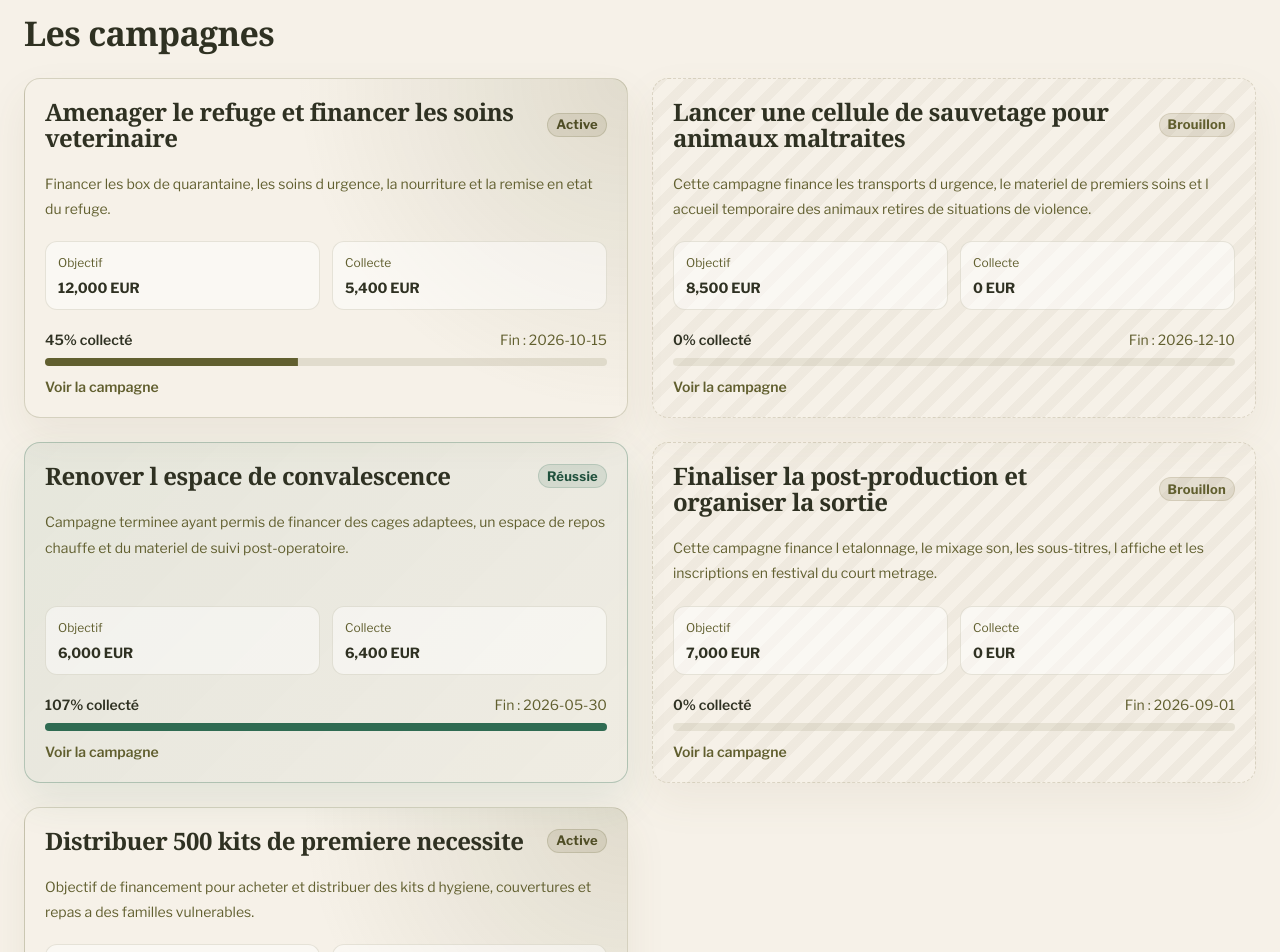
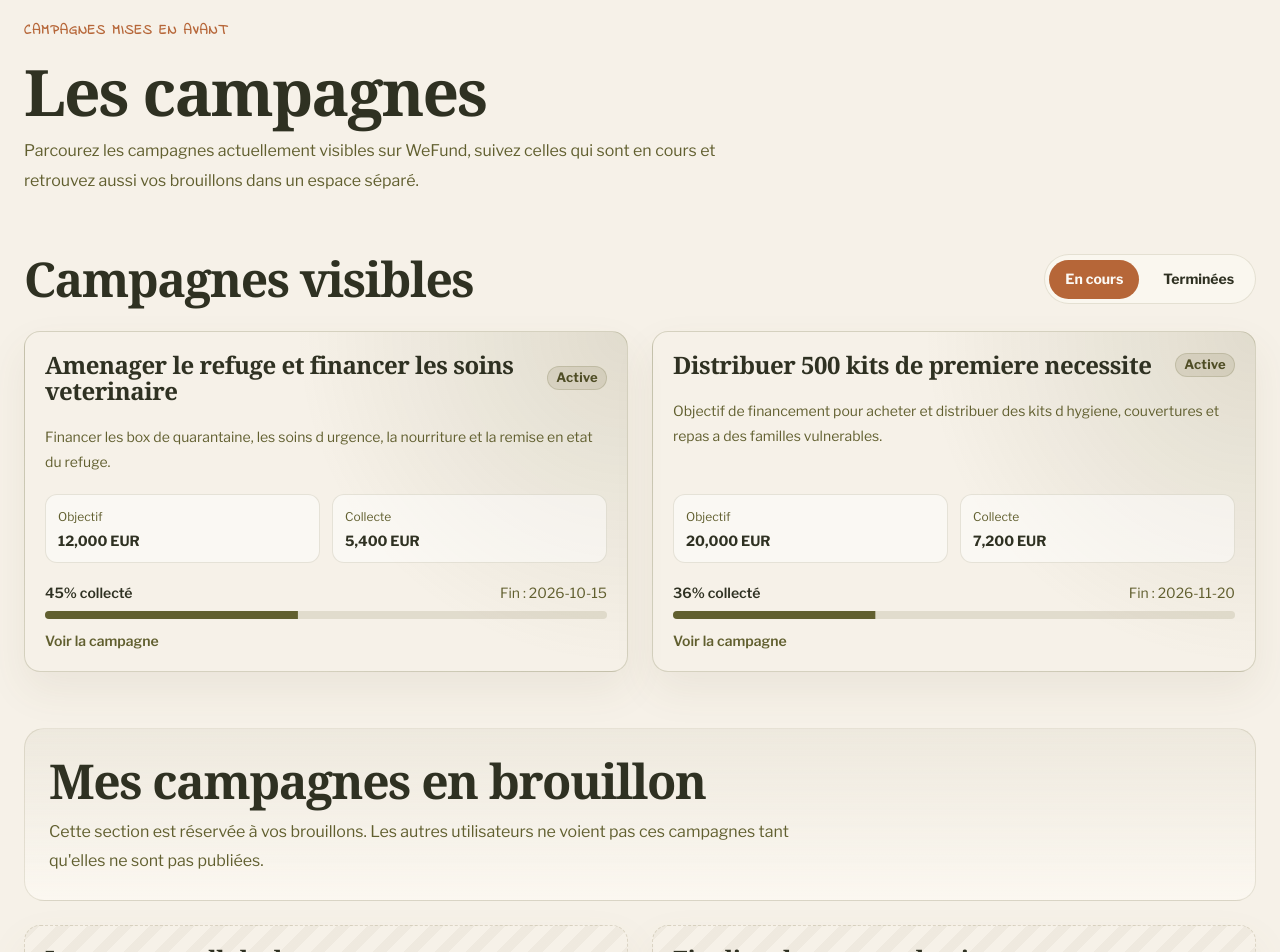
Before and after one commit to wefund-qsi/wefund-frontend, a React (Vite) app: page /campaigns in a window 1280 px wide. Shown: the part 100-1052 px from the top of the page. Built offline with nearby package versions, Linux system fonts and the light colour scheme; a web font is replaced by a local one.

Commit message:
feat: design of campaigns pages

```diff
--- a/src/App.tsx
+++ b/src/App.tsx
@@ -204,7 +204,7 @@ function App() {
           <Routes>
             <Route path="/" element={<HomePage viewAllProjects={viewAllProjects} viewAllCampaigns={viewAllCampaigns} />} />
             <Route path="/projects" element={<ProjectsPage viewAllProjects={viewAllProjects} />} />
-            <Route path="/campaigns" element={<CampaignsPage viewAllCampaigns={viewAllCampaigns} />} />
+            <Route path="/campaigns" element={<CampaignsPage viewAllCampaigns={viewAllCampaigns} currentUserId={CURRENT_USER_ID} />} />
             <Route
               path="/campaigns/:id"
               element={
--- a/src/infrastructure/i18n/locales/en.json
+++ b/src/infrastructure/i18n/locales/en.json
@@ -138,6 +138,11 @@
   },
   "campaign": {
     "listTitle": "Campaigns",
+    "pageEyebrow": "Featured campaigns",
+    "pageDescription": "Browse the campaigns currently visible on WeFund, follow the ones still running, and also find your drafts in a separate space.",
+    "publicSectionTitle": "Visible campaigns",
+    "draftSectionTitle": "My draft campaigns",
+    "draftSectionDescription": "This section is reserved for your drafts. Other users cannot see these campaigns until they are published.",
     "detailsEyebrow": "Campaign details",
     "backToProject": "Back to project",
     "createCampaign": "Create a Campaign",
@@ -157,9 +162,16 @@
     "ownerActions": "Manage campaign",
     "projectUnavailable": "The linked project is not available.",
     "emptyList": "No campaigns available yet.",
+    "emptyActiveList": "No active campaigns at the moment.",
+    "emptyFinishedList": "No finished campaigns at the moment.",
+    "emptyDraftList": "No draft campaigns at the moment.",
     "notFound": "Campaign not found",
     "edit": "Edit campaign",
     "delete": "Delete campaign",
+    "filters": {
+      "active": "Active",
+      "finished": "Finished"
+    },
     "statuses": {
       "BROUILLON": "Draft",
       "EN_ATTENTE": "Pending",
--- a/src/infrastructure/i18n/locales/fr.json
+++ b/src/infrastructure/i18n/locales/fr.json
@@ -137,6 +137,11 @@
   },
   "campaign": {
     "listTitle": "Les campagnes",
+    "pageEyebrow": "Campagnes mises en avant",
+    "pageDescription": "Parcourez les campagnes actuellement visibles sur WeFund, suivez celles qui sont en cours et retrouvez aussi vos brouillons dans un espace séparé.",
+    "publicSectionTitle": "Campagnes visibles",
+    "draftSectionTitle": "Mes campagnes en brouillon",
+    "draftSectionDescription": "Cette section est réservée à vos brouillons. Les autres utilisateurs ne voient pas ces campagnes tant qu'elles ne sont pas publiées.",
     "detailsEyebrow": "Campagne en détail",
     "backToProject": "Retour au projet",
     "createCampaign": "Créer une campagne",
@@ -156,9 +161,16 @@
     "ownerActions": "Gérer la campagne",
     "projectUnavailable": "Le projet lié n'est pas disponible.",
     "emptyList": "Aucune campagne disponible pour le moment.",
+    "emptyActiveList": "Aucune campagne en cours pour le moment.",
+    "emptyFinishedList": "Aucune campagne terminée pour le moment.",
+    "emptyDraftList": "Aucune campagne en brouillon pour le moment.",
     "notFound": "Campagne introuvable",
     "edit": "Modifier la campagne",
     "delete": "Supprimer la campagne",
+    "filters": {
+      "active": "En cours",
+      "finished": "Terminées"
+    },
     "statuses": {
       "BROUILLON": "Brouillon",
       "EN_ATTENTE": "En attente",
--- a/src/ui/pages/CampaignsPage.tsx
+++ b/src/ui/pages/CampaignsPage.tsx
@@ -1,39 +1,153 @@
-import { Grid, Typography } from "@mui/material";
-import { useEffect, useState } from "react";
+import { Box, Button, Grid, Stack, Typography } from "@mui/material";
+import { alpha } from "@mui/material/styles";
+import { useEffect, useMemo, useState } from "react";
 import { useTranslation } from "react-i18next";
 import type { Campaign } from "../../domain/campagns/entites/campaign";
 import type { ViewAllCampaigns } from "../../domain/campagns/uses-cases/view-all-campaigns";
+import type { UserId } from "../../domain/users/entities/user";
 import CampaignCard from "../components/CampaignCard";
 
 interface CampaignsPageProps {
   viewAllCampaigns: ViewAllCampaigns;
+  currentUserId: UserId;
 }
 
-function CampaignsPage({ viewAllCampaigns }: CampaignsPageProps) {
+function CampaignsPage({ viewAllCampaigns, currentUserId }: CampaignsPageProps) {
   const { t } = useTranslation();
   const [campaigns, setCampaigns] = useState<Campaign[]>([]);
+  const [selectedFilter, setSelectedFilter] = useState<"ACTIVE" | "FINISHED">("ACTIVE");
 
   useEffect(() => {
     viewAllCampaigns.execute().then(setCampaigns).catch(console.error);
   }, [viewAllCampaigns]);
 
+  const publicCampaigns = useMemo(
+    () => campaigns.filter((campaign) =>
+      campaign.status === "ACTIVE" || campaign.status === "REUSSIE" || campaign.status === "ECHOUEE"),
+    [campaigns],
+  );
+
+  const filteredCampaigns = useMemo(
+    () => publicCampaigns.filter((campaign) =>
+      selectedFilter === "ACTIVE" ? campaign.status === "ACTIVE" : campaign.status === "REUSSIE" || campaign.status === "ECHOUEE"),
+    [publicCampaigns, selectedFilter],
+  );
+
+  const draftCampaigns = useMemo(
+    () => campaigns.filter((campaign) => campaign.ownerId === currentUserId && campaign.status === "BROUILLON"),
+    [campaigns, currentUserId],
+  );
+
   return (
-    <>
-      <Typography variant="h4" component="h1" fontWeight={700} mb={3}>
+    <Box sx={{ display: "flex", flexDirection: "column", gap: { xs: 5, md: 7 } }}>
+      <Stack spacing={1.5} sx={{ maxWidth: 760 }}>
+        <Typography variant="overline" color="secondary.main">
+          {t("campaign.pageEyebrow")}
+        </Typography>
+        <Typography variant="h1" component="h1" sx={{ fontSize: { xs: "2.4rem", md: "4rem" }, lineHeight: { xs: 1.03, md: 0.98 } }}>
           {t("campaign.listTitle")}
         </Typography>
-      {campaigns.length === 0 ? (
-        <Typography color="text.secondary">{t("campaign.emptyList")}</Typography>
+        <Typography variant="body1" sx={{ color: "text.secondary", lineHeight: 1.85 }}>
+          {t("campaign.pageDescription")}
+        </Typography>
+      </Stack>
+
+      <Stack spacing={3}>
+        <Stack direction={{ xs: "column", md: "row" }} justifyContent="space-between" spacing={2} alignItems={{ xs: "flex-start", md: "center" }}>
+          <Typography variant="h3" component="h2">
+            {t("campaign.publicSectionTitle")}
+          </Typography>
+          <Stack
+            direction="row"
+            spacing={1}
+            sx={(theme) => ({
+              p: 0.6,
+              borderRadius: 999,
+              border: `1px solid ${alpha(theme.palette.primary.main, 0.14)}`,
+              backgroundColor: alpha(theme.palette.background.paper, 0.88),
+            })}
+          >
+            <Button
+              color="inherit"
+              onClick={() => { setSelectedFilter("ACTIVE"); }}
+              sx={(theme) => ({
+                borderRadius: 999,
+                px: 2,
+                py: 0.9,
+                color: selectedFilter === "ACTIVE" ? theme.palette.secondary.contrastText : theme.palette.text.primary,
+                bgcolor: selectedFilter === "ACTIVE" ? theme.palette.secondary.main : "transparent",
+                "&:hover": {
+                  bgcolor: selectedFilter === "ACTIVE" ? theme.palette.secondary.dark : alpha(theme.palette.secondary.main, 0.08),
+                },
+              })}
+            >
+              {t("campaign.filters.active")}
+            </Button>
+            <Button
+              color="inherit"
+              onClick={() => { setSelectedFilter("FINISHED"); }}
+              sx={(theme) => ({
+                borderRadius: 999,
+                px: 2,
+                py: 0.9,
+                color: selectedFilter === "FINISHED" ? theme.palette.secondary.contrastText : theme.palette.text.primary,
+                bgcolor: selectedFilter === "FINISHED" ? theme.palette.secondary.main : "transparent",
+                "&:hover": {
+                  bgcolor: selectedFilter === "FINISHED" ? theme.palette.secondary.dark : alpha(theme.palette.secondary.main, 0.08),
+                },
+              })}
+            >
+              {t("campaign.filters.finished")}
+            </Button>
+          </Stack>
+        </Stack>
+
+        {filteredCampaigns.length === 0 ? (
+          <Typography color="text.secondary">
+            {t(selectedFilter === "ACTIVE" ? "campaign.emptyActiveList" : "campaign.emptyFinishedList")}
+          </Typography>
         ) : (
           <Grid container spacing={3}>
-          {campaigns.map((campaign) => (
+            {filteredCampaigns.map((campaign) => (
               <Grid key={campaign.id} size={{ xs: 12, md: 6 }}>
                 <CampaignCard campaign={campaign} titleComponent="h2" />
               </Grid>
             ))}
           </Grid>
         )}
-    </>
+      </Stack>
+
+      <Stack spacing={3}>
+        <Box
+          sx={(theme) => ({
+            borderRadius: 5,
+            border: `1px solid ${alpha(theme.palette.primary.main, 0.14)}`,
+            background: `linear-gradient(180deg, ${alpha(theme.palette.primary.main, 0.05)} 0%, ${theme.palette.background.paper} 100%)`,
+            px: { xs: 2.5, md: 3 },
+            py: { xs: 2.5, md: 3 },
+          })}
+        >
+          <Typography variant="h3" component="h2" sx={{ mb: 1.2 }}>
+            {t("campaign.draftSectionTitle")}
+          </Typography>
+          <Typography variant="body1" sx={{ color: "text.secondary", lineHeight: 1.8, maxWidth: 760 }}>
+            {t("campaign.draftSectionDescription")}
+          </Typography>
+        </Box>
+
+        {draftCampaigns.length === 0 ? (
+          <Typography color="text.secondary">{t("campaign.emptyDraftList")}</Typography>
+        ) : (
+          <Grid container spacing={3}>
+            {draftCampaigns.map((campaign) => (
+              <Grid key={campaign.id} size={{ xs: 12, md: 6 }}>
+                <CampaignCard campaign={campaign} titleComponent="h2" />
+              </Grid>
+            ))}
+          </Grid>
+        )}
+      </Stack>
+    </Box>
   );
 }
 
```
Lines whose indentation alone changed are shown as unchanged.
